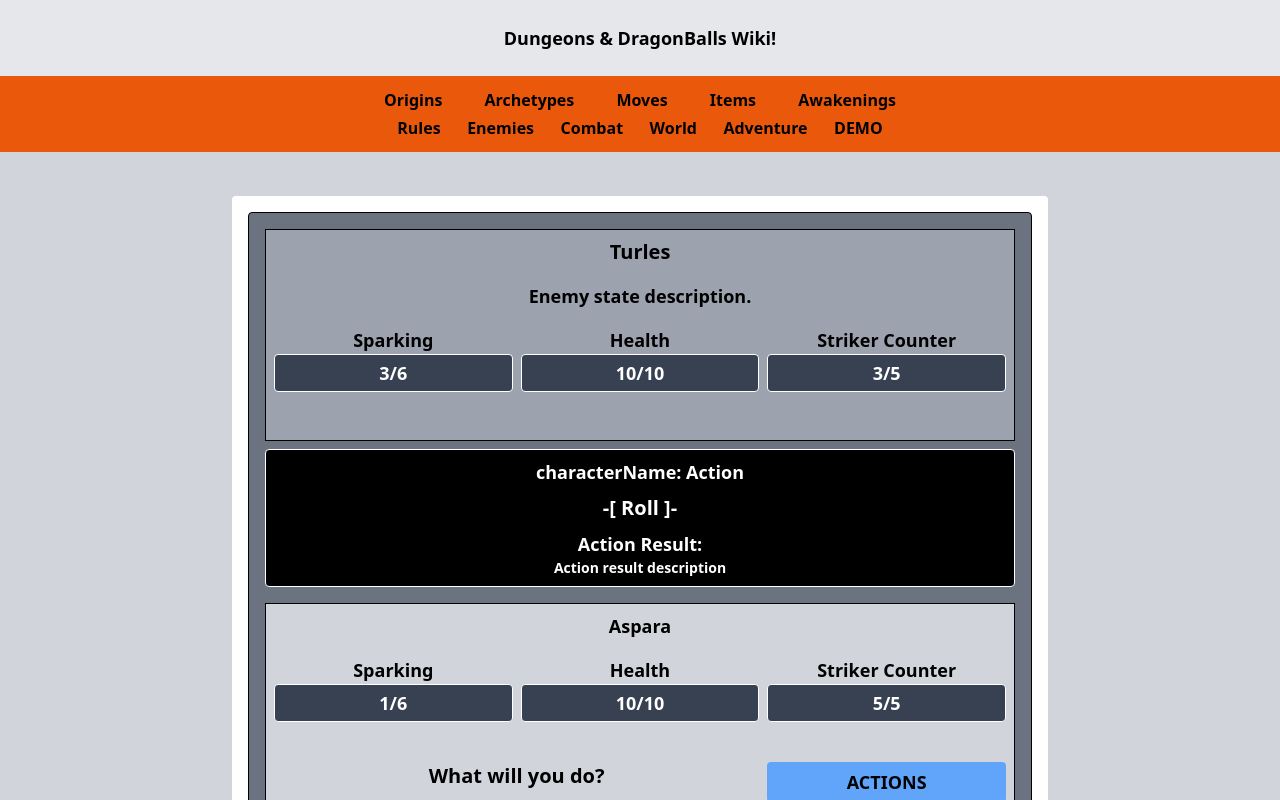
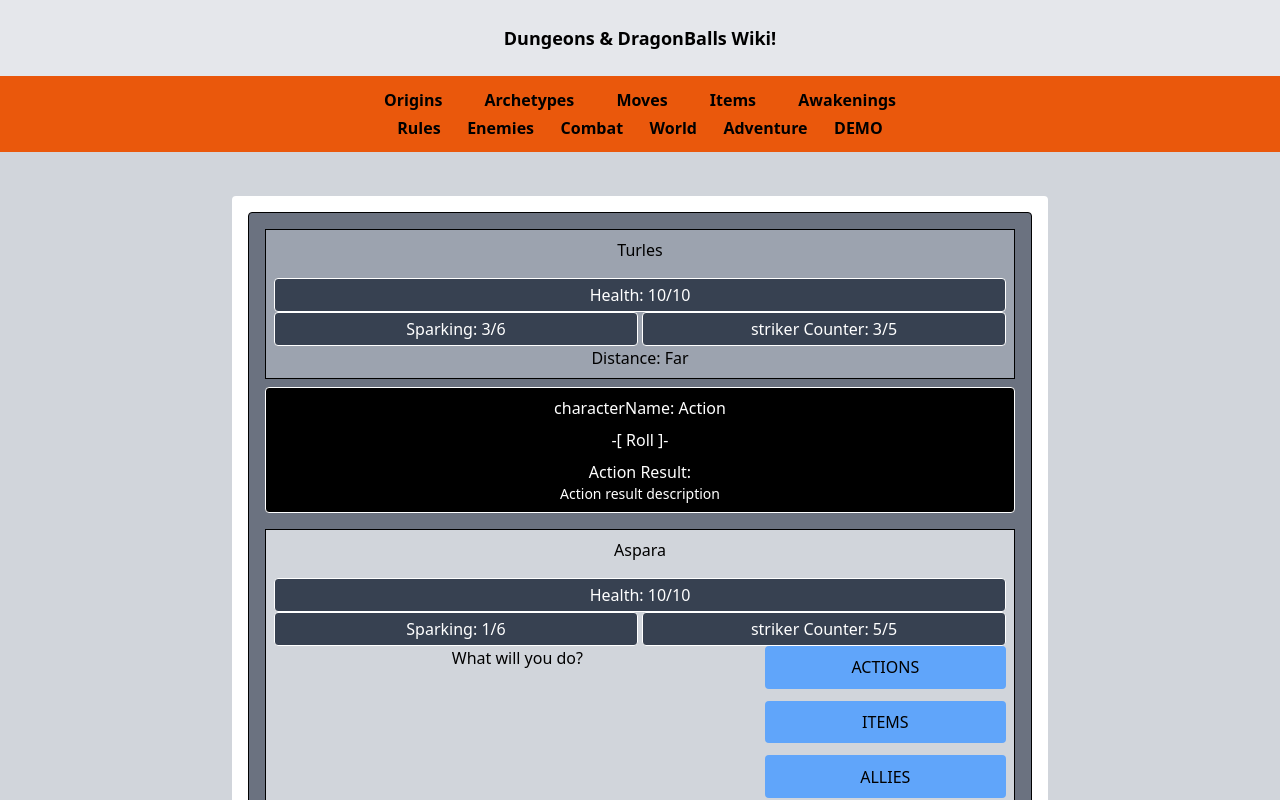
Before and after one commit to KylePep/ddbwiki, a Next.js app: page /demo in a window 1280 px wide. Shown: the top 800 px of the page. Built offline with nearby package versions, Linux system fonts and the light colour scheme.

Commit message:
scaling back styling to reduce randomness

```diff
--- a/app/demo/page.tsx
+++ b/app/demo/page.tsx
@@ -51,36 +51,34 @@
       <>
             <p className='mb-4'>{Player.base.name}</p>
 
-            <div className='grid grid-cols-3 gap-2 mb-10'>
                   <div>
-                    <p className='text-center'>Sparking</p>
                       <p className='bg-gray-700 border border-white text-white rounded px-2 py-1'>
-                        {Player.sparkingMeter}
+                        Health: {Player.hp}
                       </p>
                   </div>
 
+            <div className='grid grid-cols-2 gap-1'>
                   <div>
-                      <p className='text-center'>Health</p>
                     <p className='bg-gray-700 border border-white text-white rounded px-2 py-1'>
-                        {Player.hp}
+                        Sparking: {Player.sparkingMeter}
                       </p>
                   </div>
 
+
                   <div>
-                    <p className='text-center capitalize'>{Player.base.archetype} Counter</p>
                     <p className='bg-gray-700 border border-white text-white rounded px-2 py-1'>
-                        {Player.archCounter}
+                    {Player.base.archetype} Counter: {Player.archCounter}
                       </p>
                   </div>
             </div>
 
-            <div className='grid grid-cols-3 gap-2'>
+            <div className='grid grid-cols-3 gap-1'>
 
-            <div className='grid grid-cols-2 col-span-2 grid-rows-3 gap-2 min-h-36 mb-4'>
+            <div className='grid grid-cols-2 col-span-2 grid-rows-3 gap-1 min-h-36 mb-4'>
 
                 {selectMenu === "base" &&
                 <>
-                  <p className='text-xl col-span-2'>What will you do?</p>
+                  <p className=' col-span-2'>What will you do?</p>
                 </>
                 }
                 {selectMenu === "action" &&
@@ -108,15 +106,13 @@
             </div>
 
 
-            <div className='grid grid-cols-1 gap-2'>
+              <div className='grid grid-cols-1 gap-1'>
 
                   {selectMenu != "action" ? <button onClick={() => setSelectMenu("action")} className=' bg-blue-400 mb-2 px-2 py-1 rounded hover:text-white'>ACTIONS</button> : <button onClick={() => setSelectMenu("base")} className=' bg-blue-400 mb-2 px-2 py-1 rounded hover:text-white'>RETURN</button>}
 
                   {selectMenu != "item" ? <button onClick={() => setSelectMenu("item")} className='bg-blue-400 mb-2 px-2 py-1 rounded hover:text-white'>ITEMS</button> :<button onClick={() => setSelectMenu("base")} className=' bg-blue-400 mb-2 px-2 py-1 rounded hover:text-white'>RETURN</button>}
 
                   {selectMenu != "ally" ? <button onClick={() => setSelectMenu("ally")} className='bg-blue-400 mb-2 px-2 py-1 rounded hover:text-white'>ALLIES</button> : <button onClick={() => setSelectMenu("base")} className=' bg-blue-400 mb-2 px-2 py-1 rounded hover:text-white'>RETURN</button>}
-
-                {/* {selectMenu != "base" && <button onClick={() => setSelectMenu("base")} className=' col-span-3 bg-blue-400 mb-2 px-2 py-1 rounded hover:text-white'>Close</button>} */}
 
               </div>
             </div>
@@ -125,53 +121,52 @@
   }
 
   return (
-    <div>
+    <div className=''>
       {/* <div className='bg-gray-100 rounded p-8'>
-        <p className='text-lg font-semibold text-center mb-4'>The Dungeons & DragonBalls Demo</p>
+        <p className=' font-semibold text-center mb-4'>The Dungeons & DragonBalls Demo</p>
         <p className='text-center'>Experience a one on one battle between the character Aspara and Turles!</p>
       </div> */}
 
       <div className='my-4 bg-white rounded p-4 grid grid-cols-1 '>
         <div className='bg-gray-500 border border-solid border-black rounded p-4'>
-          <div className='text-lg font-bold text-center bg-gray-400 border border-solid border-black p-2'>
-            <p className='mb-4 text-xl'>
+          <div className=' text-center bg-gray-400 border border-solid border-black p-2'>
+            <p className='mb-4'>
             {Boss.base?.displayName}
             </p>
-            <p className='font-semibold text-l mb-4'>Enemy state description.</p>
-            <div className='grid grid-cols-3 gap-2 mb-10'>
                 <div>
-                  <p className='text-center'>Sparking</p>
                     <p className='bg-gray-700 border border-white text-white rounded px-2 py-1'>
-                      {Boss.sparkingMeter}
+                      Health: {Boss.hp}
+                    </p>
+                </div>
+            <div className='grid grid-cols-2 gap-1'>
+                <div>
+                  <p className='bg-gray-700 border border-white text-white rounded px-2 py-1'>
+                      Sparking: {Boss.sparkingMeter}
                     </p>
                 </div>
                 <div>
-                    <p className='text-center'>Health</p>
                   <p className='bg-gray-700 border border-white text-white rounded px-2 py-1'>
-                      {Boss.hp}
-                    </p>
-                </div>
-                <div>
-                  <p className='text-center capitalize'>{Player.base.archetype} Counter</p>
-                  <p className='bg-gray-700 border border-white text-white rounded px-2 py-1'>
-                      {Boss.archCounter}
+                  {Player.base.archetype} Counter: {Boss.archCounter}
                     </p>
                 </div>
             </div>
+            <div className='flex justify-center'>
+              <p>Distance: Far</p>
             </div>
-          <div className='my-2 text-center font-bold text-xl text-white'>
+          </div>
+          <div className='my-2 text-center text-white'>
             <div className='bg-black border border-white rounded px-2 py-2'>
-              <p className='text-lg'>characterName: Action</p>
+              <p className=''>characterName: Action</p>
               <p className='my-2'>
                 {`-[ Roll ]-`}
               </p>
-              <p className='text-lg'>Action Result: </p>
+              <p className=''>Action Result: </p>
               <p className='text-sm'>
                   Action result description
               </p>
             </div>
           </div>
-          <div className='text-lg font-bold text-center mt-4 bg-gray-300 border border-solid border-black p-2'>
+          <div className=' text-center mt-4 bg-gray-300 border border-solid border-black p-2'>
 
             <PlayerMenu/>
 
```
Lines whose indentation alone changed are shown as unchanged.
